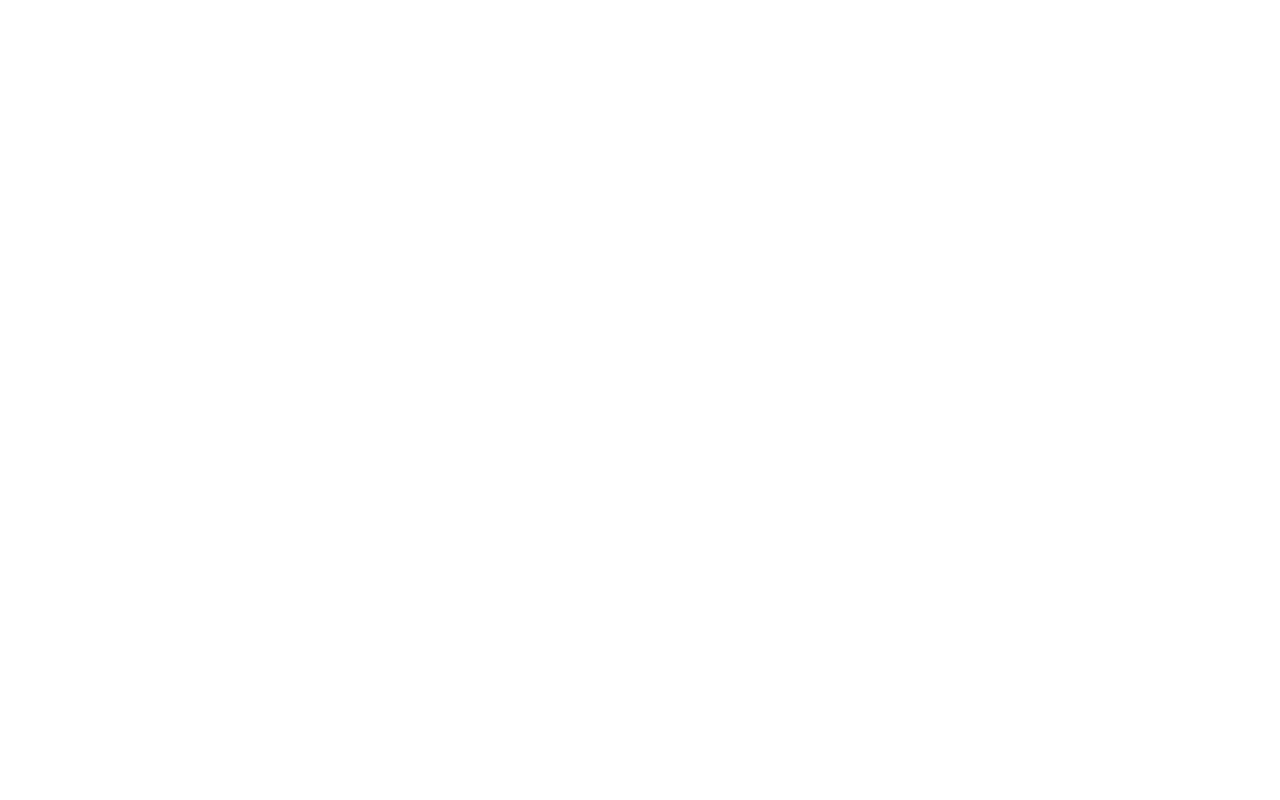
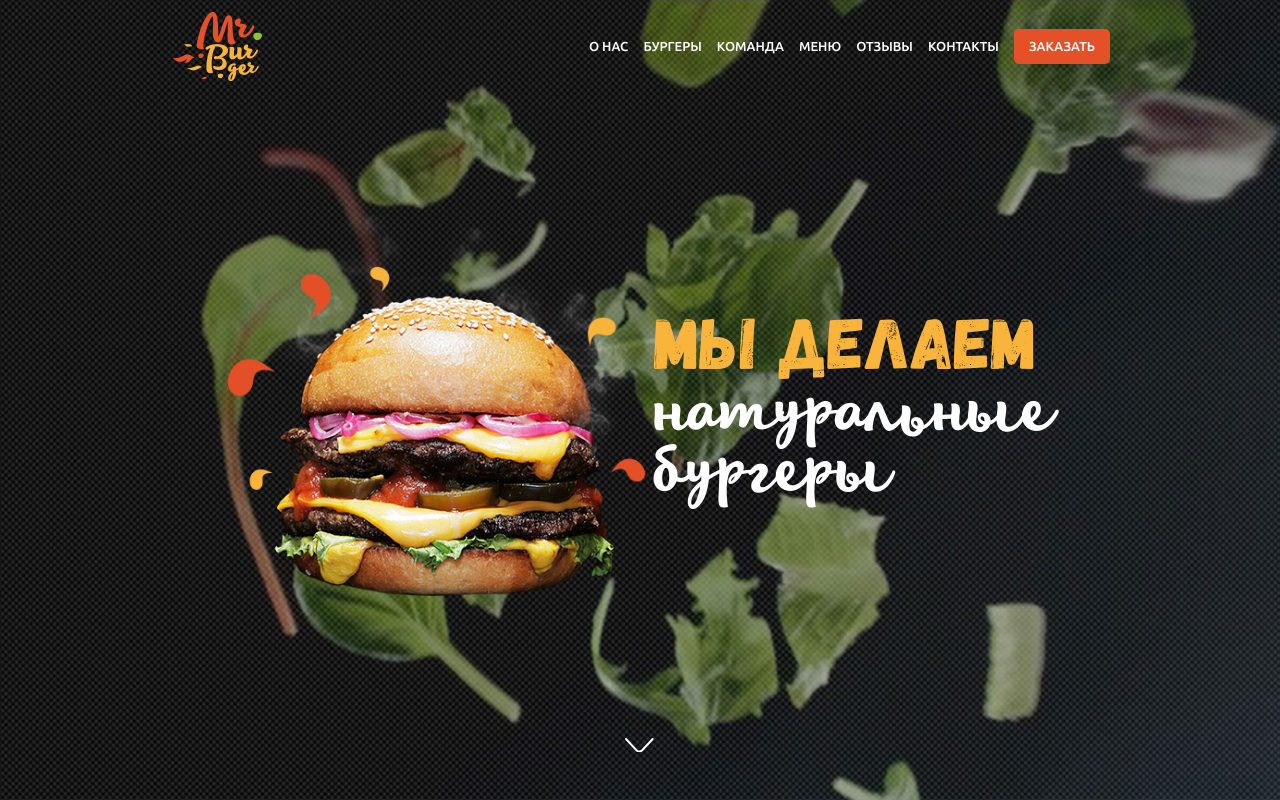
Before and after one commit to pavel-alpinweb/loftschool-burger, a website: page app/index.html in a window 1280 px wide. Drawn offline with nearby package versions, Linux system fonts and the light colour scheme; a web font is replaced by a local one.

Commit message:
Шапка базовая верстка

```diff
--- a/app/index.html
+++ b/app/index.html
@@ -6,8 +6,8 @@
     <meta name="viewport" content="width=device-width, initial-scale=1">
     <!-- The above 3 meta tags *must* come first in the head; any other head content must come *after* these tags -->
     <link rel="stylesheet" href="css/fonts.min.css">
+    <link rel="stylesheet" href="css/libs.min.css">
     <link rel="stylesheet" href="css/header.min.css">
-    <link rel="stylesheet" href="css/libs.min.css">
     <link rel="stylesheet" href="css/main.min.css">
     <title>Site Name</title>
   </head>
@@ -16,10 +16,58 @@
   <!-- Header CSS (First Sections of Website: paste after release from header.min.css here) -->
   <style></style>
 
+    <!-- header -->
+    <div class="page-header">
+      <div class="container">
+        <div class="page-header__top">
+          <div class="container">
+            <img class="page-header__logo" src="img/logo.png" width="92" height="69">
+            <nav class="nav">
+              <ul class="nav__menu">
+                <li class="nav__item"><a href="#">О нас</a></li>
+                <li class="nav__item"><a href="#">Бургеры</a></li>
+                <li class="nav__item"><a href="#">Команда</a></li>
+                <li class="nav__item"><a href="#">Меню</a></li>
+                <li class="nav__item"><a href="#">Отзывы</a></li>
+                <li class="nav__item"><a href="#">Контакты</a></li>
+              </ul>
+              <a href="#" class="nav__action">Заказать</a>
+            </nav>
+          </div>
 
+        </div>
+        <div class="page-header__baner">
+          <img src="img/buner-burger.png" width="417" height="424">
+          <div class="page-header__titleGoup">
+            <div class="page-header__title">Мы делаем</div>
+            <div class="page-header__subtitle">натуральные <br>бургеры</div>
+          </div>
 
+        </div>
+      </div>
 
+      <div class="scroll-down">
+        <?xml version="1.0" encoding="utf-8"?>
+        <!-- Generator: Adobe Illustrator 16.0.0, SVG Export Plug-In . SVG Version: 6.00 Build 0)  -->
+        <!DOCTYPE svg PUBLIC "-//W3C//DTD SVG 1.1//EN" "http://www.w3.org/Graphics/SVG/1.1/DTD/svg11.dtd">
+        <svg version="1.1" id="Layer_1" xmlns="http://www.w3.org/2000/svg" xmlns:xlink="http://www.w3.org/1999/xlink" x="0px" y="0px"
+           width="28.685px" height="14.479px" viewBox="0 0 28.685 14.479" enable-background="new 0 0 28.685 14.479" xml:space="preserve">
+        <g>
+          <g>
+            <path fill="#FFFFFF" d="M14.332,14.479c-1.279,0-2.554-0.486-3.525-1.458L0.268,1.681c-0.376-0.404-0.353-1.037,0.052-1.413
+              c0.403-0.374,1.036-0.354,1.413,0.052l10.514,11.314c1.145,1.143,3.049,1.142,4.218-0.026L26.952,0.319
+              c0.378-0.405,1.011-0.426,1.413-0.052c0.404,0.376,0.428,1.009,0.052,1.413L17.903,12.995
+              C16.913,13.986,15.62,14.479,14.332,14.479z"/>
+          </g>
+        </g>
+        </svg>
+      </div>
+    </div>
+    <!-- end header -->
 
+    <div class="live-scrol">
+
+    </div>
     <!--[if lt IE 9]>
     <script src="libs/html5shiv/es5-shim.min.js"></script>
     <script src="libs/html5shiv/html5shiv.min.js"></script>
--- a/app/scss/header.scss
+++ b/app/scss/header.scss
@@ -1,7 +1,96 @@
+@import "_vars";
+@import "_base";
 .page-header{
 	display: block;
+	height: 100vh;
+	min-height:650px;
+	background:#000 url('../img/header-bg.jpg') left top no-repeat;
+	background-size: cover;
+	display: flex;
+	position: relative;
+	&>.container{
+		display: flex;
+		flex-direction:column;
+	}
+	&__top{
+		padding-top: 12px;
+		width: 100%;
+		position: absolute;
+		top:0;
+		left: 50%;
+		margin-left: -50%;
+		.container{
+			display: flex;
+			justify-content:space-between;
+			align-items:center;
+		}
+	}
+	&__baner{
+		display: flex;
+		margin: auto;
+		justify-content:center;
+		align-items:center;
+	}
+	&__titleGoup{
+		margin-left: 10px;
+	}
+	&__title{
+		color: $mainColor;
+		font-family: $mainTitleFont;
+		font-size: 72px;
+		font-weight: 400;
+		line-height: 85px;
+		text-transform: uppercase;
+	}
+	&__subtitle{
+		color: #ffffff;
+		font-family: $subTitleFont;
+		font-size: 65px;
+		font-weight: 500;
+		letter-spacing: -1.63px;
+		line-height: 60px;
+	}
 }
 
-.page-header{
-	font-weight: normal;
+.nav{
+	display: flex;
+	align-items:center;
+	&__menu{
+		display: flex;
+		align-items:center;
+	}
+	&__item{
+		list-style: none;
+		margin-right: 15px;
+		font-size: 13px;
+		font-weight: 500px;
+		text-transform: uppercase;
+		a{
+			text-decoration: none;
+			color: #ffffff;
+			&:hover{
+				text-decoration: underline;
+			}
+		}
+	}
+	&__action{
+		color: #ffffff;
+		font-size: 13px;
+		font-weight: 500;
+		text-transform: uppercase;
+		text-decoration: none;
+		height: 35px;
+		background-color: #e45028;
+		line-height: 35px;
+		padding: 0 15px;
+		border-radius: 5px
+	}
 }
+
+.scroll-down{
+	position: absolute;
+	bottom: 40px;
+	left: 50%;
+	margin-left: -15px;
+	cursor: pointer;
+}
--- a/app/scss/main.scss
+++ b/app/scss/main.scss
@@ -1,4 +1,4 @@
-// @import "_typography";
+@import "_fonts";
 @import "_vars";
 @import "_base";
 
@@ -9,3 +9,10 @@ body,html{
 	color: #000;
 	font-family: $mainFont;
 }
+
+.container{
+	width: 100%;
+	max-width: 960px;
+	padding: 0 10px;
+	margin: 0 auto;
+}
--- a/gulpfile.js
+++ b/gulpfile.js
@@ -15,7 +15,7 @@ var gulp       = require('gulp'), // Подключаем Gulp
 gulp.task('sass', function(){
 	return gulp.src('app/scss/**/*.scss')
 	.pipe(sass().on('error', sass.logError))
-	.pipe(cssnano()) // Сжимаем
+	// .pipe(cssnano()) // Сжимаем
 	.pipe(rename({suffix: '.min', prefix : ''}))
 	.pipe(autoprefixer({browsers: ['last 15 versions'], cascade: false}))
 	.pipe(gulp.dest('app/css'))
```
Also changed, not shown: app/css/header.min.css, app/css/main.min.css, app/css/media.min.css, app/img/buner-burger.png (added), app/img/header-bg.jpg (added), app/img/logo.png (added), app/scss/_fonts.scss (renamed from app/scss/fonts.scss).
